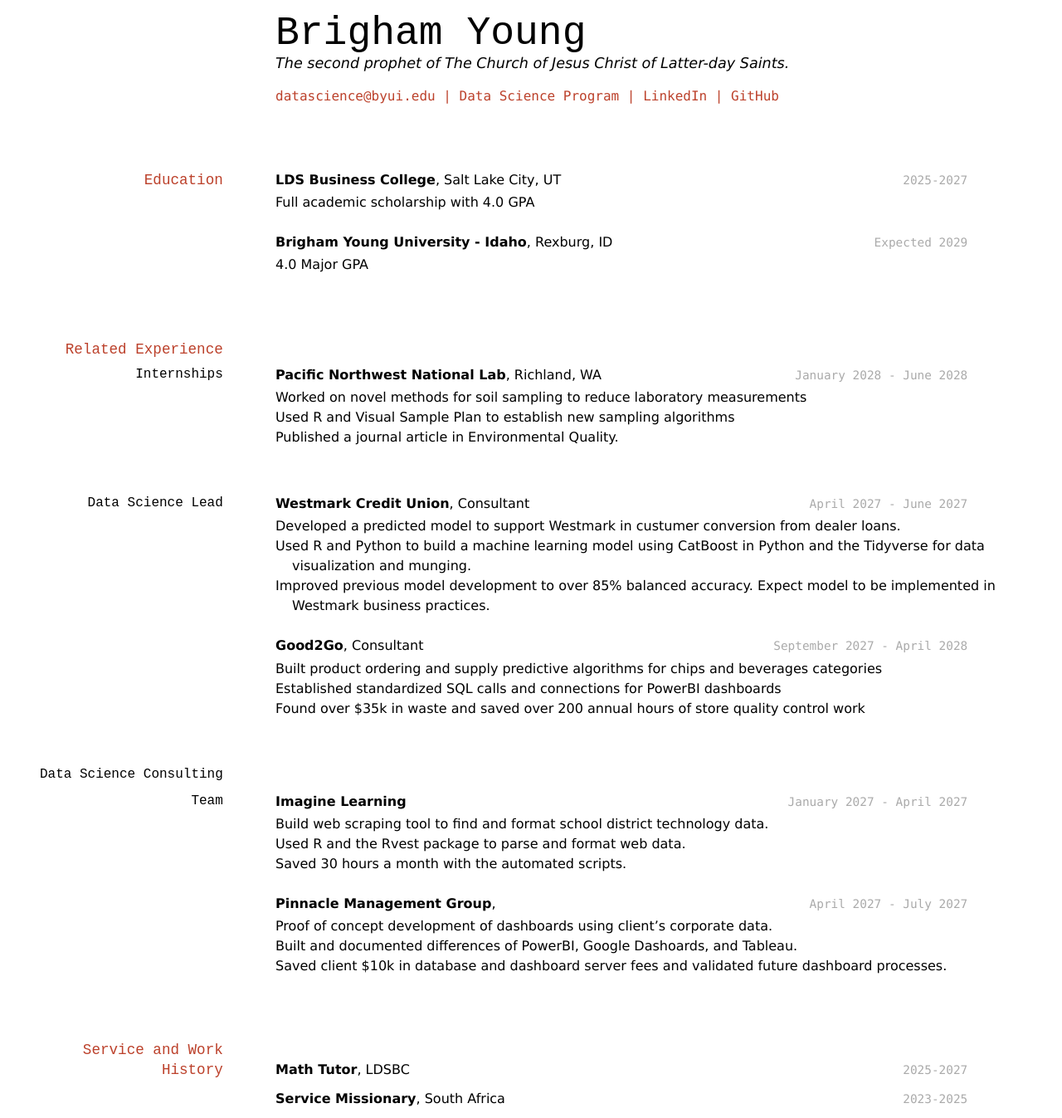
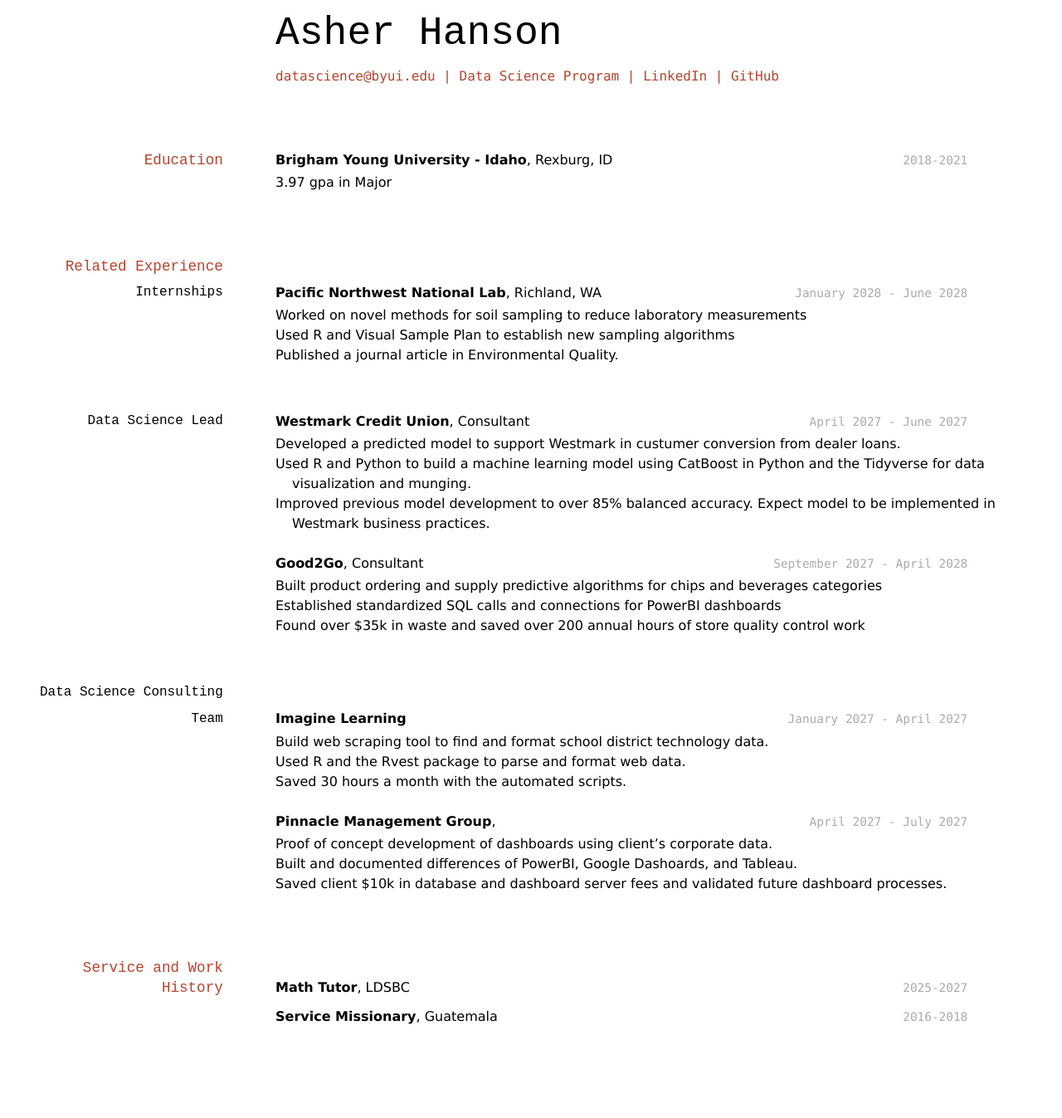
Before and after one commit to byuids-resumes/Hansona_resume, a Jekyll site: the page built from docs/index.md, in a window 1280 px wide. Shown: the whole page at 83% size. Built offline with Jekyll 4.4.1, drawn with Linux system fonts in a browser that asks for light colours; after the commit the page ends 1248 px from its top, so only the background shows below that.

Commit message:
Started Updating the Resume

```diff
--- a/docs/index.md
+++ b/docs/index.md
@@ -1,9 +1,10 @@
 ---
 layout: cv
-title: Brigham Young's Resume
+title: Asher Hanson's Resume
 ---
-# Brigham Young
-The second prophet of The Church of Jesus Christ of Latter-day Saints.
+# Asher Hanson
+
+
 
 <div id="webaddress">
 <a href="datascience@byui.edu">datascience@byui.edu</a>
@@ -16,15 +17,10 @@ The second prophet of The Church of Jesus Christ of Latter-day Saints.
 
 ## Education
 
-`2025-2027`
-__LDS Business College__, Salt Lake City, UT
-
-- Full academic scholarship with 4.0 GPA
-
-`Expected 2029`
+`2018-2021`
 __Brigham Young University - Idaho__, Rexburg, ID
 
-- 4.0 Major GPA
+- 3.97 gpa in Major
 
 
 ## Related Experience
@@ -77,8 +73,8 @@ __Pinnacle Management Group__,
 __Math Tutor__, LDSBC
 
 
-`2023-2025`
-__Service Missionary__, South Africa
+`2016-2018`
+__Service Missionary__, Guatemala
 
 
 
```
